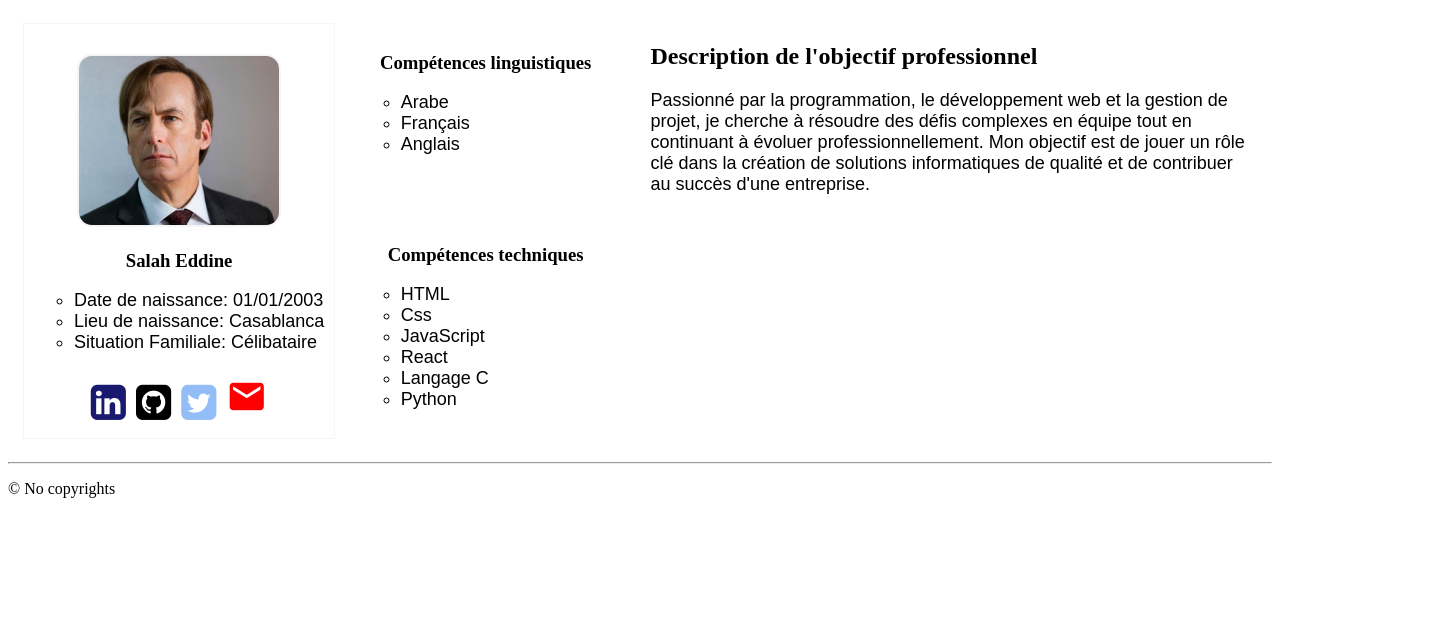
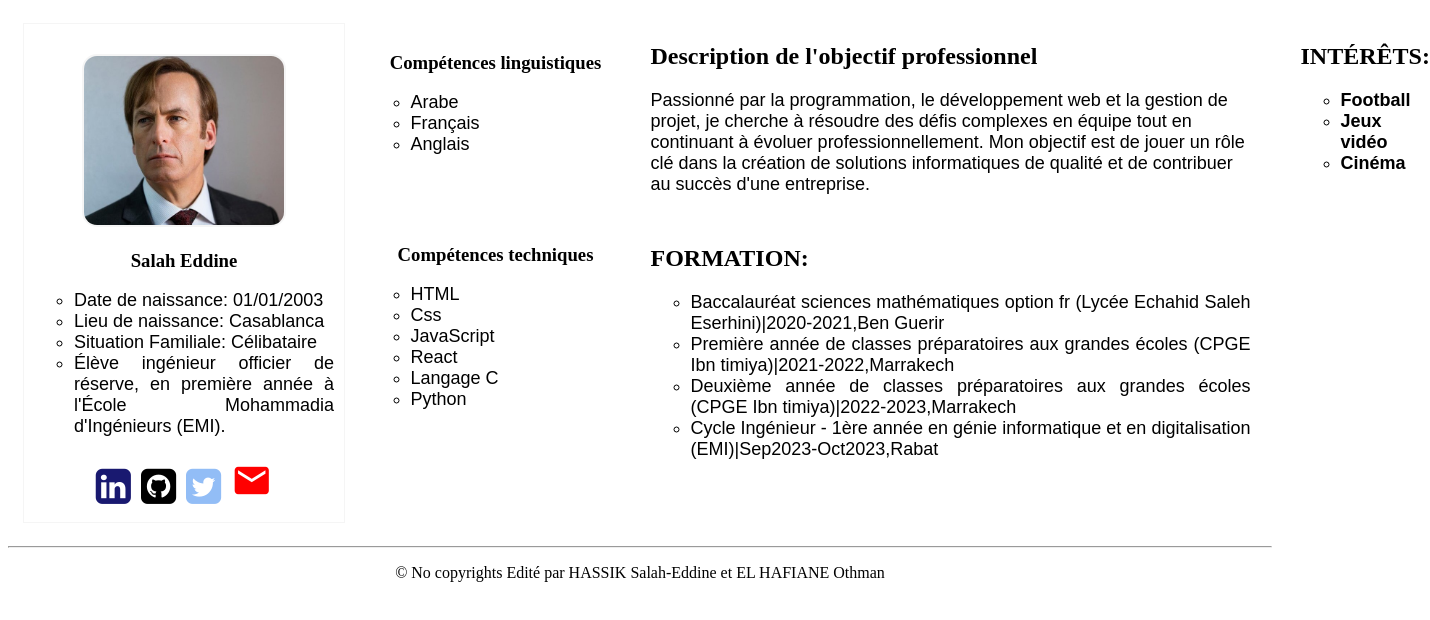
Before and after one commit to Salah-ZEddine/cv-react, a React (Vite) app in the folder cv-react/: page / in a window 1280 px wide. Shown: the top 620 px of the page, 1430 px wide, since content can reach past the window. Built offline with nearby package versions, Linux system fonts and the light colour scheme.

Commit message:
footer formation interet

```diff
--- a/cv-react/src/App.css
+++ b/cv-react/src/App.css
@@ -94,3 +94,39 @@
   font-family: sans-serif, arial;
   font-size: large;
 }
+.forma{
+  max-width: 600px;
+  max-height: 250px;
+  margin: 15px;
+  margin-left: 0.5px;
+  display: inline-block;
+  position: absolute;
+  left: 650px;
+  top: 210px;
+  width: auto;
+}
+.forma .forma-list{
+  font-family: sans-serif, arial;
+  font-size: large;
+  text-align: justify;
+  list-style-type: circle;
+}
+.Interet{
+  max-width: 600px;
+  max-height: 250px;
+  margin: 15px;
+  margin-left: 0.5px;
+  display: inline-block;
+  position: absolute;
+  left: 1300px;
+  width: auto;
+}
+.Interet .Interet-list{
+  font-family: sans-serif, arial;
+  font-size: large;
+  text-align: justify;
+  list-style-type: circle;
+}
+.footer{
+  text-align: center;
+}
--- a/cv-react/src/App.tsx
+++ b/cv-react/src/App.tsx
@@ -3,6 +3,8 @@ import Footer from "./components/Footer"
 import Cmlg from "./components/Cmlg"
 import Cmtc from "./components/Cmtc"
 import ObjProf from "./components/ObjProf"
+import Formation from "./components/Formation"
+import Interet from "./components/Interet"
 import './App.css'
 
 function App() {
@@ -14,6 +16,8 @@ function App() {
       <Cmlg/>
       <Cmtc/>
       <ObjProf/>
+      <Formation/>
+      <Interet/>
       <Footer/>
     </>
   )
--- a/cv-react/src/components/Footer.tsx
+++ b/cv-react/src/components/Footer.tsx
@@ -1,8 +1,8 @@
 function Footer(){
     return(
-        <footer>
+        <footer className="footer">
             <hr></hr>
-            <p>&copy; No copyrights </p>
+            <p>&copy; No copyrights Edité par HASSIK Salah-Eddine et EL HAFIANE Othman</p>
         </footer>
     );
 }
--- /dev/null
+++ b/cv-react/src/components/Formation.tsx
@@ -0,0 +1,26 @@
+function Formation() {
+  return (
+    <div className="forma">
+      <h2>FORMATION:</h2>
+      <ul className="forma-list">
+        <li>
+          Baccalauréat sciences mathématiques option fr (Lycée Echahid
+          Saleh Eserhini)|2020-2021,Ben Guerir
+        </li>
+        <li>
+          Première année de classes préparatoires aux grandes écoles (CPGE Ibn
+          timiya)|2021-2022,Marrakech
+        </li>
+        <li>
+          Deuxième année de classes préparatoires aux grandes écoles (CPGE Ibn
+          timiya)|2022-2023,Marrakech
+        </li>
+        <li>
+          Cycle Ingénieur - 1ère année en génie informatique et en
+          digitalisation (EMI)|Sep2023-Oct2023,Rabat
+        </li>
+      </ul>
+    </div>
+  );
+}
+export default Formation;
--- a/cv-react/src/components/Infopers.tsx
+++ b/cv-react/src/components/Infopers.tsx
@@ -1,29 +1,49 @@
-import Profile from "./assets/profilepic.jpg"
+import Profile from "./assets/profilepic.jpg";
 
-type Cvprops ={
-    name: string
-    bdate: string
-    bloca: string
-    sf: string
-}
+type Cvprops = {
+  name: string;
+  bdate: string;
+  bloca: string;
+  sf: string;
+};
 function InfoPers(props: Cvprops) {
   return (
     <div className="card">
-            <link rel="stylesheet" href="https://cdnjs.cloudflare.com/ajax/libs/font-awesome/4.7.0/css/font-awesome.min.css"></link>
-            <link href="https://fonts.googleapis.com/icon?family=Material+Icons" rel="stylesheet"></link>
+      <link
+        rel="stylesheet"
+        href="https://cdnjs.cloudflare.com/ajax/libs/font-awesome/4.7.0/css/font-awesome.min.css"
+      ></link>
+      <link
+        href="https://fonts.googleapis.com/icon?family=Material+Icons"
+        rel="stylesheet"
+      ></link>
       <img className="card-pic" alt="Profile picture" src={Profile}></img>
       <h3 className="name">{props.name}</h3>
       <ul className="infos">
         <li>Date de naissance: {props.bdate}</li>
         <li>Lieu de naissance: {props.bloca}</li>
         <li>Situation Familiale: {props.sf}</li>
+        <li>
+          {" "}
+          Élève ingénieur officier de réserve, en première année à l'École
+          Mohammadia d'Ingénieurs (EMI).
+        </li>
       </ul>
-            <a href="https://www.linkedin.com" target="_blank"><i className="fa fa-linkedin-square" id="linkedin" ></i></a>
-            <a href="https://www.github.com" target="_blank"><i className="fa fa-github-square"id="github"></i></a>
-            <a href="https://www.twitter.com" target="_blank"><i className="fa fa-twitter-square"id="twitter"></i></a>
-            <a href="mailto:salahexample@gmail.com" target="_blank"><i className="material-icons" id="mail">mail</i></a>
-
+      <a href="https://www.linkedin.com" target="_blank">
+        <i className="fa fa-linkedin-square" id="linkedin"></i>
+      </a>
+      <a href="https://www.github.com" target="_blank">
+        <i className="fa fa-github-square" id="github"></i>
+      </a>
+      <a href="https://www.twitter.com" target="_blank">
+        <i className="fa fa-twitter-square" id="twitter"></i>
+      </a>
+      <a href="mailto:salahexample@gmail.com" target="_blank">
+        <i className="material-icons" id="mail">
+          mail
+        </i>
+      </a>
     </div>
   );
 }
-export default InfoPers
+export default InfoPers;
--- /dev/null
+++ b/cv-react/src/components/Interet.tsx
@@ -0,0 +1,19 @@
+function Interet() {
+  return (
+    <div className="Interet">
+      <h2>INTÉRÊTS:</h2>
+      <ul className="Interet-list">
+        <li>
+          <b>Football</b>
+        </li>
+        <li>
+          <b>Jeux vidéo</b>
+        </li>
+        <li>
+          <b>Cinéma</b>
+        </li>
+      </ul>
+    </div>
+  );
+}
+export default Interet
```
Lines whose indentation alone changed are shown as unchanged.
